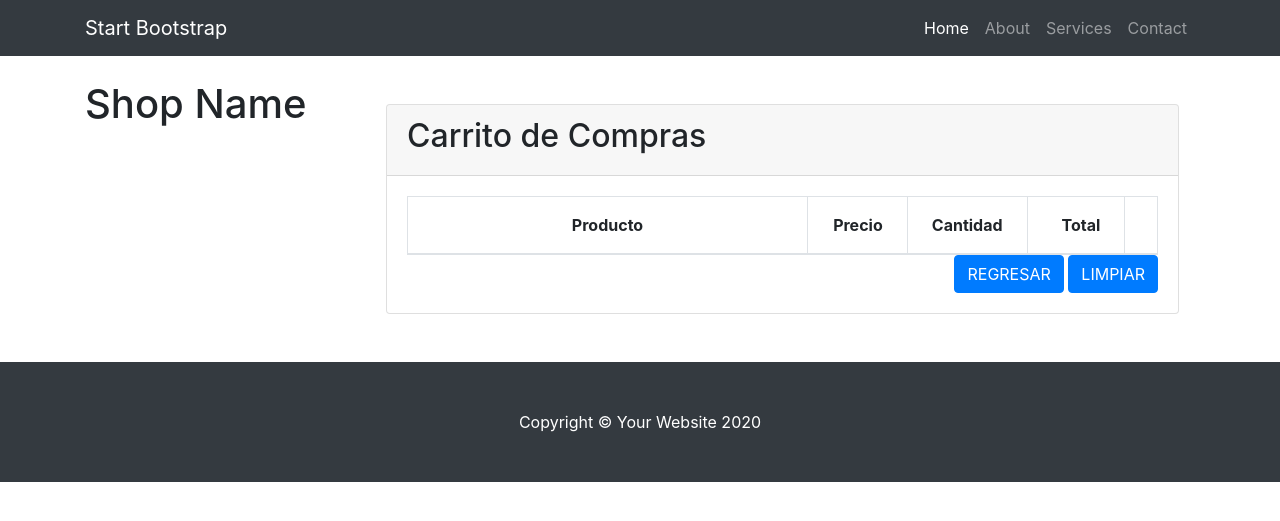
After one commit to cesar-limachi/TECSUP-DAE-2021-2-B-CESAR-LIMACHI, a Django app: page /tienda/carrito in a window 1280 px wide. The commit adds this page. Shown: the top 521 px of the page. Run offline with Django 3.2, Linux system fonts and the light colour scheme; lists and menus that the app fills with data are empty; some libraries are stand-ins or nearby versions.

Commit message:
finalizado

```diff
--- /dev/null
+++ b/lab07/tienda/templates/carrito.html
@@ -0,0 +1,51 @@
+{% extends "layout.html" %}
+{% block content %}
+<div class="container px-3 my-5 clearfix">
+    <!-- Shopping cart table -->
+    <div class="card">
+        <div class="card-header">
+            <h2>Carrito de Compras</h2>
+        </div>
+        <div class="card-body">
+            <div class="table-responsive">
+              <table class="table table-bordered m-0">
+                <thead>
+                  <tr>
+                    <!-- Set columns width -->
+                    <th class="text-center py-3 px-4" style="min-width: 400px;">Producto</th>
+                    <th class="text-right py-3 px-4" style="width: 100px;">Precio</th>
+                    <th class="text-center py-3 px-4" style="width: 120px;">Cantidad</th>
+                    <th class="text-right py-3 px-4" style="width: 100px;">Total</th>
+                    <th class="text-center align-middle py-3 px-0" style="width: 40px;"><a href="#" class="shop-tooltip float-none text-light" title="" data-original-title="Clear cart"><i class="ino ion-md-trash"></i></a></th>
+                  </tr>
+                </thead>
+                <tbody>
+                {% for key,value in request.session.cart.items %}
+                  <tr>
+                    <td class="p-4">
+                      <div class="media align-items-center">
+                        <img src="{{ value.imagen }}" width="100px" class="d-block ui-w-40 ui-bordered mr-4" alt="">
+                        <div class="media-body">
+                          <a href="{% url 'tienda:producto' value.producto_id %}" class="d-block text-dark">{{ value.nombre }}</a>
+                        </div>
+                      </div>
+                    </td>
+                    <td class="text-right font-weight-semibold align-middle p-4">{{ value.precio }}</td>
+                    <td class="align-middle p-4"><input type="text" class="form-control text-center" value="{{ value.cantidad }}"></td>
+                    <td class="text-right font-weight-semibold align-middle p-4">{{ value.total }}</td>
+                    <td class="text-center align-middle px-0"><a href="{% url 'tienda:eliminarProductoCarrito' value.producto_id %}" class="shop-tooltip close float-none text-danger" title="" data-original-title="Remove">×</a></td>
+                  </tr>
+                {% endfor %}
+                </tbody>
+              </table>
+            </div>
+
+            <!-- / Shopping cart table -->
+            <div class="float-right">
+              <a class="btn btn-primary" href="{% url 'tienda:index' %}" role="button">REGRESAR</a>
+              <a class="btn btn-primary" href="{% url 'tienda:limpiarCarrito' %}" role="button">LIMPIAR</a>
+            </div>
+          </div>
+      </div>
+  </div>
+{% endblock %}
--- a/lab07/tienda/templates/producto.html
+++ b/lab07/tienda/templates/producto.html
@@ -14,7 +14,7 @@
                 <p class="lead"></p>
                 <div class="d-flex">
                     <input class="form-control text-center me-3" id="inputQuantity" type="num" value="1" style="max-width: 3rem" />
-                    <a class="btn btn-primary" href="#" role="button">Agregar Carrito</a>
+                    <a class="btn btn-primary" href="{% url 'tienda:agregarCarrito' producto.id %}" role="button">Agregar Carrito</a>
                 </div>
             </div>
         </div>
--- a/lab07/tienda/urls.py
+++ b/lab07/tienda/urls.py
@@ -8,5 +8,10 @@ app_name = 'tienda'
 urlpatterns = [
     path('', views.index, name='index'),
     path('producto/<int:producto_id>', views.producto, name='producto'),
-    path('categoria/<int:categoria_id>/', views.categoria,name='categoria')
+    path('categoria/<int:categoria_id>/', views.categoria,name='categoria'),
+    path('agregarCarrito/<int:producto_id>', views.agregarCarrito, name='agregarCarrito'),
+    path('carrito',views.carrito,name='carrito'),
+    path('eliminarProductoCarrito/<int:producto_id>',views.eliminarProductoCarrito,name="eliminarProductoCarrito"),
+    path('limpiarCarrito',views.limpiarCarrito,name='limpiarCarrito')
+
 ]
--- a/lab07/tienda/views.py
+++ b/lab07/tienda/views.py
@@ -1,5 +1,4 @@
 from django.shortcuts import get_object_or_404, render
-
 from .models import Producto, Categoria
 # Create your views here.
 
@@ -21,3 +20,29 @@ def categoria(request,categoria_id):
     categoria = Categoria.objects.all()
     producto = Producto.objects.filter(categoria_id=categoria_id)
     return render(request,'categoria.html',{'categoria':categoria,'producto':producto})
+
+from tienda.carrito import Cart
+
+def agregarCarrito(request,producto_id):
+    objProducto = Producto.objects.get(id=producto_id)
+    carritoProducto = Cart(request)
+    carritoProducto.add(objProducto,1)
+    print(request.session.get("cart"))
+    return render(request,'carrito.html')
+
+def eliminarProductoCarrito(request,producto_id):
+    objProducto = Producto.objects.get(id=producto_id)
+    carritoProducto = Cart(request)
+    carritoProducto.remove(objProducto)
+    print(request.session.get("cart"))
+    return render(request,'carrito.html')
+
+def limpiarCarrito(request):
+    CarritoProducto = Cart(request)
+    CarritoProducto.clear()
+    print(request.session.get("cart"))
+    return render(request,'carrito.html')
+
+def carrito(request):
+    print(request.session.get("cart"))
+    return render(request,'carrito.html')
```
Also changed, not shown: lab07/tienda/carrito.py (added, +40 -0 lines).
